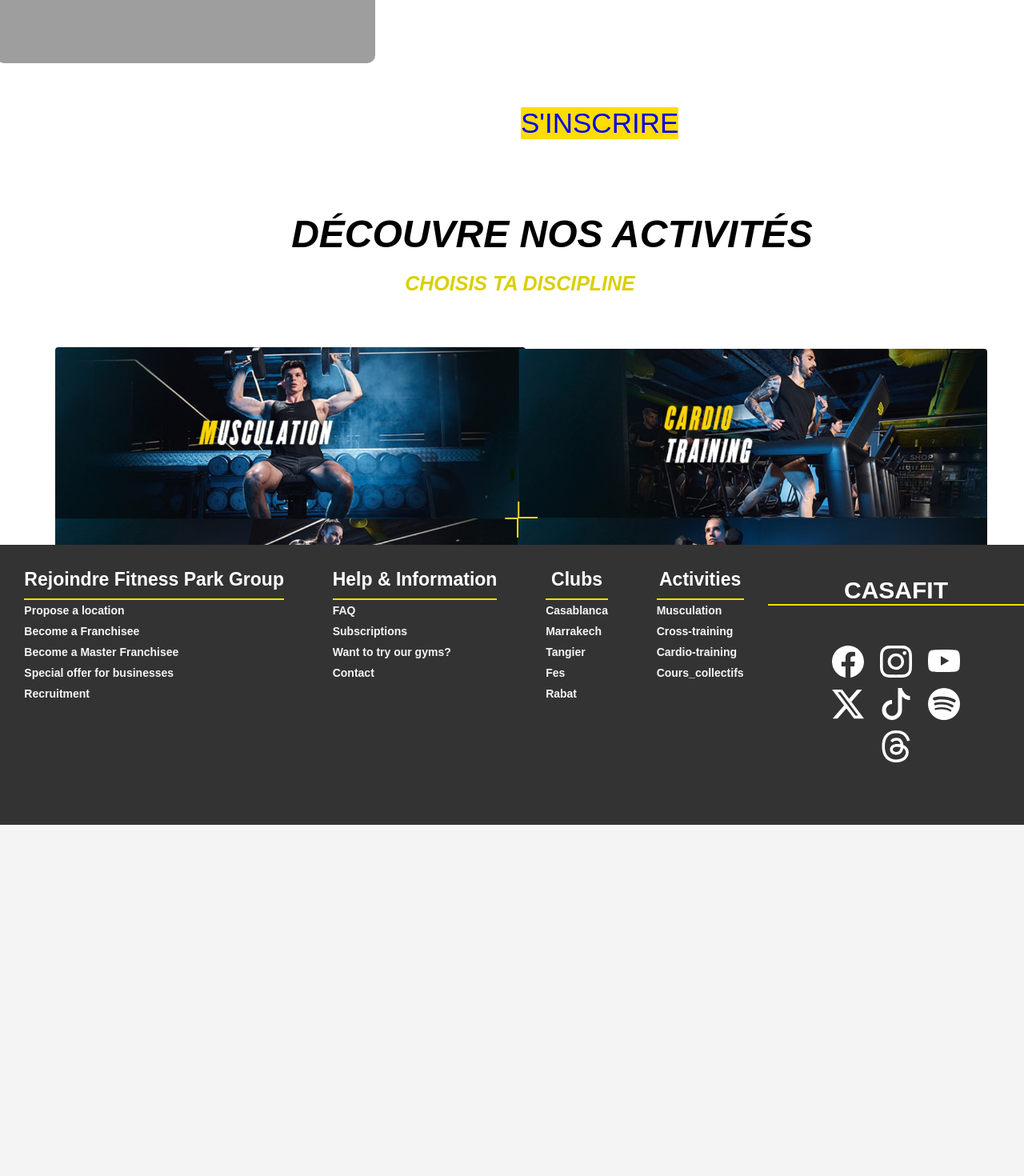
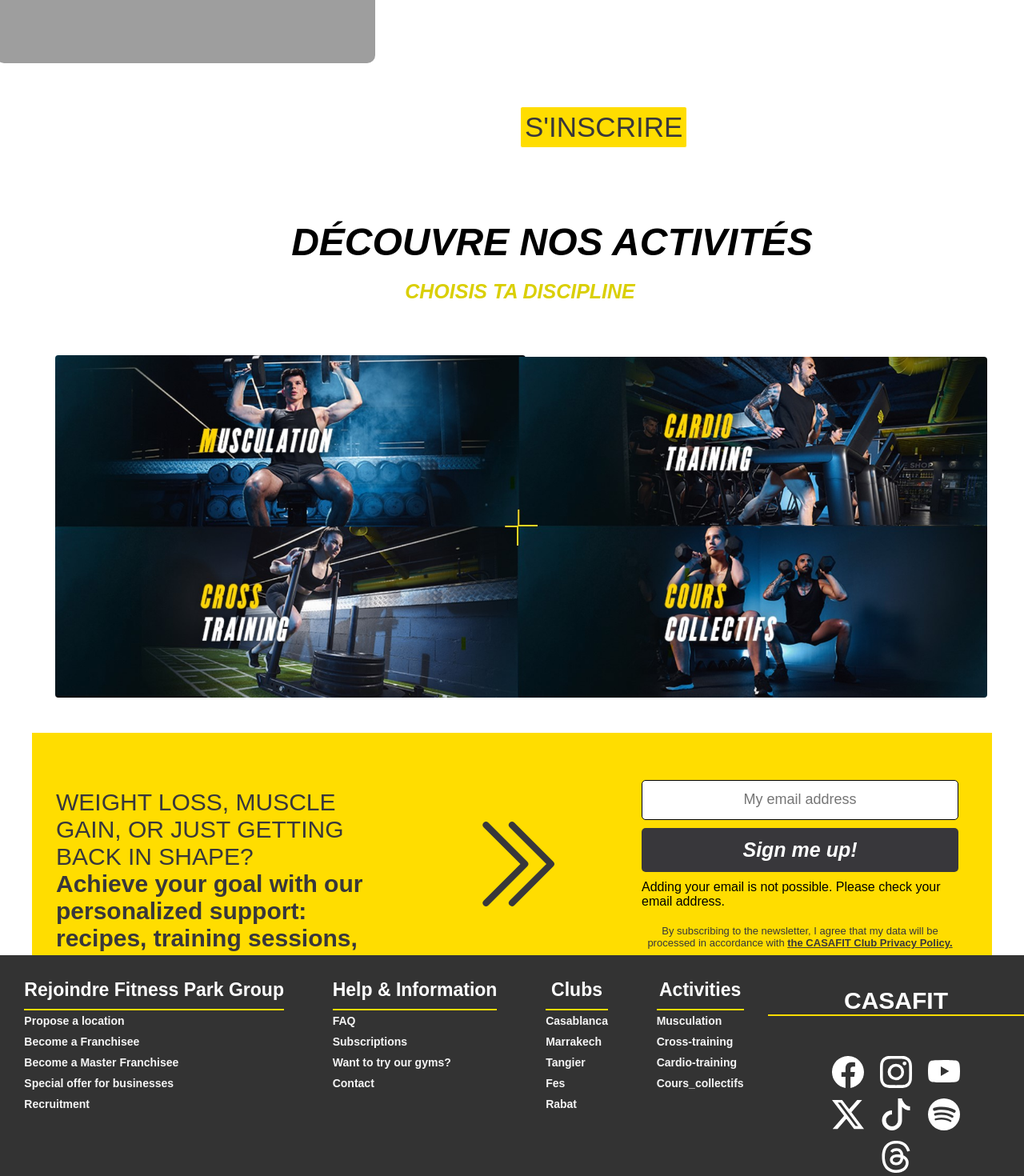
Before and after one commit to 04hamza/Casafitness, a React (Create React App) app: page /Activities in a window 1280 px wide. Shown: the part 2480-3950 px from the top of the page at 80% size. Before the commit the page ends 3511 px from the top, so only its background shows below. Built offline with nearby package versions, Linux system fonts and the light colour scheme; grey boxes are pictures that could not be loaded; a web font is replaced by a local one.

Commit message:
modified activities and footer and login

```diff
--- a/src/Activities/Activities.css
+++ b/src/Activities/Activities.css
@@ -3,7 +3,7 @@
        top:140px;
        background-color: white;
        color: black;
-       height:3161px;
+       /* height:3161px; */
 
  }
 
@@ -92,17 +92,25 @@
 
 }
 .btn-SINSCRIRE .btn-link-SINSCRIRE{
-       background-color:rgb(255, 221, 0) ;
-         color: black;
+         background-color:rgb(255, 221, 0) ;
+         padding: 5px;
          border-radius:3px;
          font-size: 35px;
          border: 1px solid white;
          margin-left: 650px;
          margin-top:50px;
+         transition: all .9s;
+}
+.btn-SINSCRIRE .btn-link-SINSCRIRE  .link{
+       color: rgb(56, 55, 59);
+       transition: all .9s;
 }
 .btn-SINSCRIRE .btn-link-SINSCRIRE:hover{
        border-radius:13px;
-       background-color: greenyellow;
+       background-color: rgb(56, 55, 59);
+}
+.btn-SINSCRIRE .btn-link-SINSCRIRE:hover .link{
+       color: rgb(255, 221, 0) !important;
 }
 .title-DÉCOUVRE-activites{
     text-align: center;
@@ -133,6 +141,9 @@
      border-radius: 4PX;
 }
 .compent-newleste{
-       margin-top: -4px;
-
+       /* margin-top: -4px;  */
+       padding: 40px;
 }
+.newslettemotion{
+       margin-bottom: 100px !important;
+}
--- a/src/Activities/Activities.js
+++ b/src/Activities/Activities.js
@@ -70,7 +70,7 @@ export default function Activities() {
                  whileInView={{opacity:1,scale:1,translateY:0}}
                  transition={{duration:3}}
                 className="btn-SINSCRIRE">
-                   <button className='btn-link-SINSCRIRE'><Link to="S'INSCRIRE"  style={{textDecoration:'none'}}>S'INSCRIRE</Link></button>
+                   <button className='btn-link-SINSCRIRE'><Link to="S'INSCRIRE" className='link'  style={{textDecoration:'none'}}>S'INSCRIRE</Link></button>
                 </motion.div>
                <motion.div
                initial={{opacity:0,translateY:"100%"}}
@@ -96,9 +96,8 @@ export default function Activities() {
                 whileInView={{opacity:1,translateX:0}}
                 transition={{duration:3}}
                className="compent-newleste">
-                         <Newsletter/>
-
-                </motion.div>
+                <Newsletter className="newslettemotion"/>
+                 </motion.div>
         </div>
 
     </>
--- a/src/Footer/Footer.css
+++ b/src/Footer/Footer.css
@@ -2,10 +2,9 @@
 .footer{
     width: 100%;
     background-color: rgb(56, 55, 59);
-    padding: 40px 30px;
+    padding: 20px 30px ;
     position: relative;
     display: flex;
-    bottom: 0px;
     font-family: "Parkinsans", sans-serif;
 }
 .footer .left{
--- a/src/Login/GymSelection.js
+++ b/src/Login/GymSelection.js
@@ -61,7 +61,7 @@ function GymSelection() {
               <p><FaPhoneAlt className="icon" /> <strong>Phone: </strong> {gym.phone}</p>
               <p><FaMapMarkerAlt className="icon" /> <strong>Address: </strong> {gym.address}</p>
               <button className="subscribe-button" onClick={handleSignUpClick}>Sign Up</button>
-              <button className="subscribe-button" onClick={() => navigate(`/clubdetails/${encodeURIComponent(gym.name)}`)}>Voir le Club</button>
+              <button className="subscribe-button" onClick={() => navigate(`/clubdetails/${encodeURIComponent(gym.name)}`)}>Show The Clib</button>
             </div>
           ))}
         </div>
```
